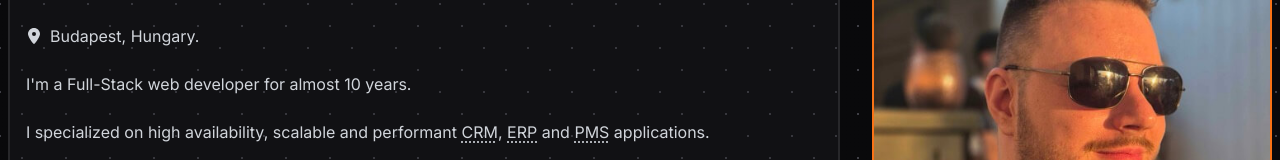
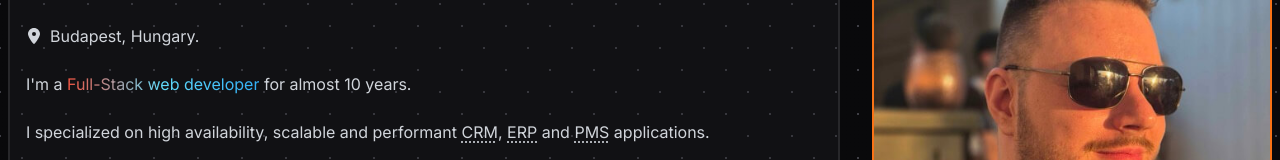
Before and after one commit to Otisz/leventeotta.com, a Next.js app: page / in a window 1280 px wide. Shown: the part 304-464 px from the top of the page. Built offline with nearby package versions, Linux system fonts and the light colour scheme.

Commit message:
Colorful title

```diff
--- a/src/feature/Home/heading-section.tsx
+++ b/src/feature/Home/heading-section.tsx
@@ -35,7 +35,13 @@ export default function HeadingSection() {
           <FaLocationDot className="inline-block" />
           <span>Budapest, Hungary.</span>
         </p>
-        <p>I&apos;m a Full-Stack web developer for almost 10 years.</p>
+        <p>
+          I&apos;m a{" "}
+          <span className="dark:bg-gradient-to-r dark:from-[#f05340] dark:via-[#61dbfb] dark:to-[#31aff6] dark:bg-clip-text dark:text-transparent">
+            Full-Stack web developer
+          </span>{" "}
+          for almost 10 years.
+        </p>
         <p>
           I specialized on high availability, scalable and performant{" "}
           <Popover>
```
